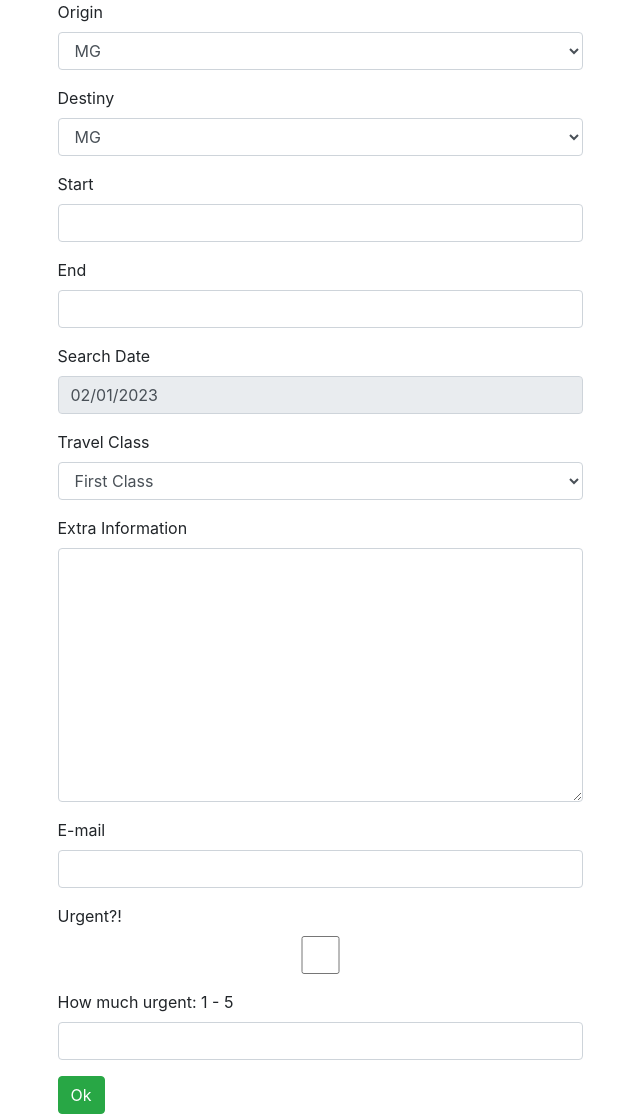
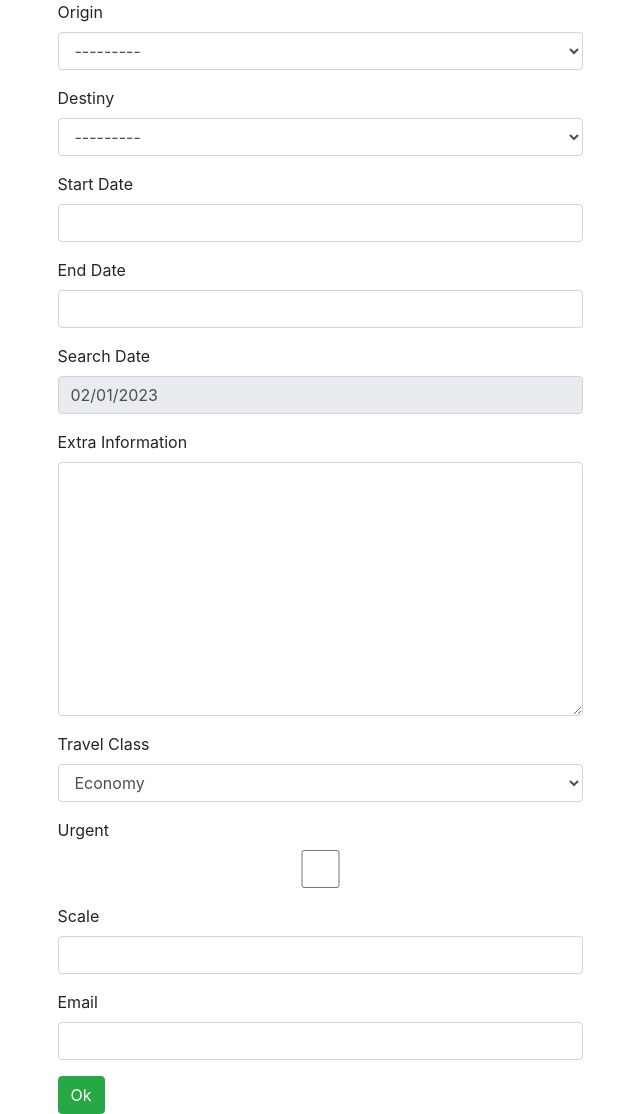
Before and after one commit to foguinhoperuca/alura-django-forms, a Django app: page /tickets/ in a window 1280 px wide. Shown: the part 64-1178 px from the top of the page, without its empty margins (320-960 px from the left). Run offline with Django 4.2, Linux system fonts and the light colour scheme; some libraries are stand-ins or nearby versions.

Commit message:
feat: Finished Course.
Class 05.

```diff
--- a/templates/tickets/index.html
+++ b/templates/tickets/index.html
@@ -15,6 +15,12 @@
                     </section>
                 {% endfor %}
             {% endfor %}
+            {% for field in person_form.visible_fields %}
+                <div class="form-group">
+                    <label for="{{field.id_for_label}}">{{field.label}}</label>
+                    {{field|add_class:'form-control'}}
+                </div>
+            {% endfor %}
             <input type="submit" value="Ok" class="btn btn-success">
         </form>
     </section>
--- a/templates/tickets/my_travels.html
+++ b/templates/tickets/my_travels.html
@@ -11,7 +11,7 @@
 <p>Your search_date is: {{form.search_date.value}}</p>
 <p>Your travel_class is: {{form.travel_class.value}}</p>
 <p>Your information is: {{form.information.value}}</p>
-<p>Your email is: {{form.email.value}}</p>
+<p>Your email is: {{person_form.email.value}}</p>
 
 <hr />
 
--- a/tickets/forms.py
+++ b/tickets/forms.py
@@ -1,22 +1,26 @@
 from datetime import datetime
-from django.forms import Form, CharField, DateField, TextInput, ChoiceField, Select, Textarea, BooleanField, CheckboxInput, DecimalField, NumberInput, EmailField, EmailInput, ValidationError
+from django.forms import ModelForm, CharField, DateField, TextInput, ChoiceField, Select, Textarea, BooleanField, CheckboxInput, DecimalField, NumberInput, EmailField, EmailInput, ValidationError
 from tempus_dominus.widgets import DatePicker
-from tickets.util import validate_origin_destiny, validate_start_end_dates, validate_start_date, scale_correct
-from tickets.models import travel_classes, places
+from tickets.util import validate_origin_destiny, validate_start_end_dates, validate_start_date, scale_correct, places
+from tickets.models import Ticket, Person
 
 
-class TicketForms(Form):
-    origin = ChoiceField(label='Origin', choices=places)  # css in html
-    destiny = ChoiceField(label='Destiny', choices=places, widget=Select(attrs={'class': 'form-control'}))
-    start_date = DateField(label='Start', widget=DatePicker())
-    end_date = DateField(label='End', required=False, widget=DatePicker())
+class TicketForms(ModelForm):
     search_date = DateField(label='Search Date', disabled=True, initial=datetime.today, widget=DatePicker())
-    travel_class = ChoiceField(label='Travel Class', choices=travel_classes,
-                               widget=Select(attrs={'class': 'form-control'}))
-    information = CharField(label='Extra Information', max_length=200, widget=Textarea(attrs={'class': 'form-control'}))
-    email = EmailField(label='E-mail', required=False, max_length=150, widget=EmailInput(attrs={'class': 'form-control'}))
-    urgent = BooleanField(label='Urgent?!', required=False, widget=CheckboxInput(attrs={'class': 'form-control'}))
-    scale = DecimalField(label='How much urgent: 1 - 5', required=False, widget=NumberInput(attrs={'class': 'form-control'}))
+
+    class Meta:
+        model = Ticket
+        fields = '__all__'
+        labels = {
+            'start_date': 'Start Date',
+            'end_date': 'End Date',
+            'travel_class': 'Travel Class',
+            'information': 'Extra Information',
+        }
+        widgets = {
+            'start_date': DatePicker(),
+            'end_date': DatePicker()
+        }
 
     def clean_information(self):
         information = self.cleaned_data.get('information')
@@ -48,3 +52,9 @@ class TicketForms(Form):
                 self.add_error(error, error_list[error])
 
         return self.cleaned_data
+
+
+class PersonForms(ModelForm):
+    class Meta:
+        model = Person
+        exclude = ['name']
--- /dev/null
+++ b/tickets/models/__init__.py
@@ -0,0 +1,2 @@
+from .ticket import *
+from .person import *
--- a/tickets/models/ticket.py
+++ b/tickets/models/ticket.py
@@ -1,17 +1,42 @@
 from django.db import models
+from django.utils.translation import gettext_lazy as _
+from django.forms import EmailInput
+from tickets.util import places
 
 
 class TravelClass(models.TextChoices):
     ECONOMY = 'ECON', _('Economy')
     BUSINESS = 'BUSS', _('Business')
-    FIRST_CLASS = 'FIRST', _('First Class')
+    FIRST_CLASS = 'FIRS', _('First Class')
+
+
+class Places(models.TextChoices):
+    SP = 'SP', _('São Paulo'),
+    MG = 'MG', _('Minas Gerais'),
+    BA = 'BA', _('Bahia'),
+    RJ = 'RJ', _('Rio de Janeiro'),
+    SC = 'SC', _('Santa Catarina')
 
 
 class Ticket(models.Model):
-    origin = models.CharField(max_length=100)
-    destiny = models.CharField(max_length=100)
+    origin = models.CharField(max_length=25, choices=Places.choices)
+    destiny = models.CharField(max_length=25, choices=Places.choices)
     start_date = models.DateField()
     end_date = models.DateField()
     search_date = models.DateField()
-    extra_information = models.TextField(max_length=200, blank=True)
-    travel_class = models.CharField(max_length=4, choices=TravelClass.choices, default=0)
+    information = models.TextField(max_length=200, blank=True)
+    travel_class = models.CharField(max_length=15, choices=TravelClass.choices, default=0)
+    urgent = models.BooleanField()
+    scale = models.DecimalField(decimal_places=0, max_digits=1)
+
+    # origin = ChoiceField(label='Origin', choices=places)  # css in html
+    # destiny = ChoiceField(label='Destiny', choices=places, widget=Select(attrs={'class': 'form-control'}))
+    # start_date = DateField(label='Start', widget=DatePicker())
+    # end_date = DateField(label='End', required=False, widget=DatePicker())
+    # search_date = DateField(label='Search Date', disabled=True, initial=datetime.today, widget=DatePicker())
+    # travel_class = ChoiceField(label='Travel Class', choices=travel_classes,
+    #                            widget=Select(attrs={'class': 'form-control'}))
+    # information = CharField(label='Extra Information', max_length=200, widget=Textarea(attrs={'class': 'form-control'}))
+    # email = EmailField(label='E-mail', required=False, max_length=150, widget=EmailInput(attrs={'class': 'form-control'}))
+    # urgent = BooleanField(label='Urgent?!', required=False, widget=CheckboxInput(attrs={'class': 'form-control'}))
+    # scale = DecimalField(label='How much urgent: 1 - 5', required=False, widget=NumberInput(attrs={'class': 'form-control'}))
--- a/tickets/util.py
+++ b/tickets/util.py
@@ -20,3 +20,13 @@ def scale_correct(scale):
         valid = True
 
     return valid
+
+
+places = {
+    (1, 'SP'),
+    (2, 'MG'),
+    (3, 'BA'),
+    (4, 'ES'),
+    (5, 'RJ'),
+    (6, 'SC')
+}
--- a/tickets/views.py
+++ b/tickets/views.py
@@ -1,10 +1,14 @@
 from django.shortcuts import render
-from tickets.forms import TicketForms
+from tickets.forms import TicketForms, PersonForms
 
 
 def index(request):
     form = TicketForms()
-    context = {'form': form}
+    person_form = PersonForms()
+    context = {
+        'form': form,
+        'person_form': person_form
+    }
 
     return render(request, 'tickets/index.html', context)
 
@@ -12,8 +16,12 @@ def index(request):
 def my_travels(request):
     if request.method == 'POST':
         form = TicketForms(request.POST)
+        person_form = PersonForms(request.POST)
         destiny = 'tickets/my_travels.html'
-        ctx = {'form': form}
+        ctx = {
+            'form': form,
+            'person_form': person_form
+        }
 
         if not form.is_valid():
             destiny = 'tickets/index.html'
```
Also changed, not shown: tickets/models.py (deleted, +0 -15 lines).
